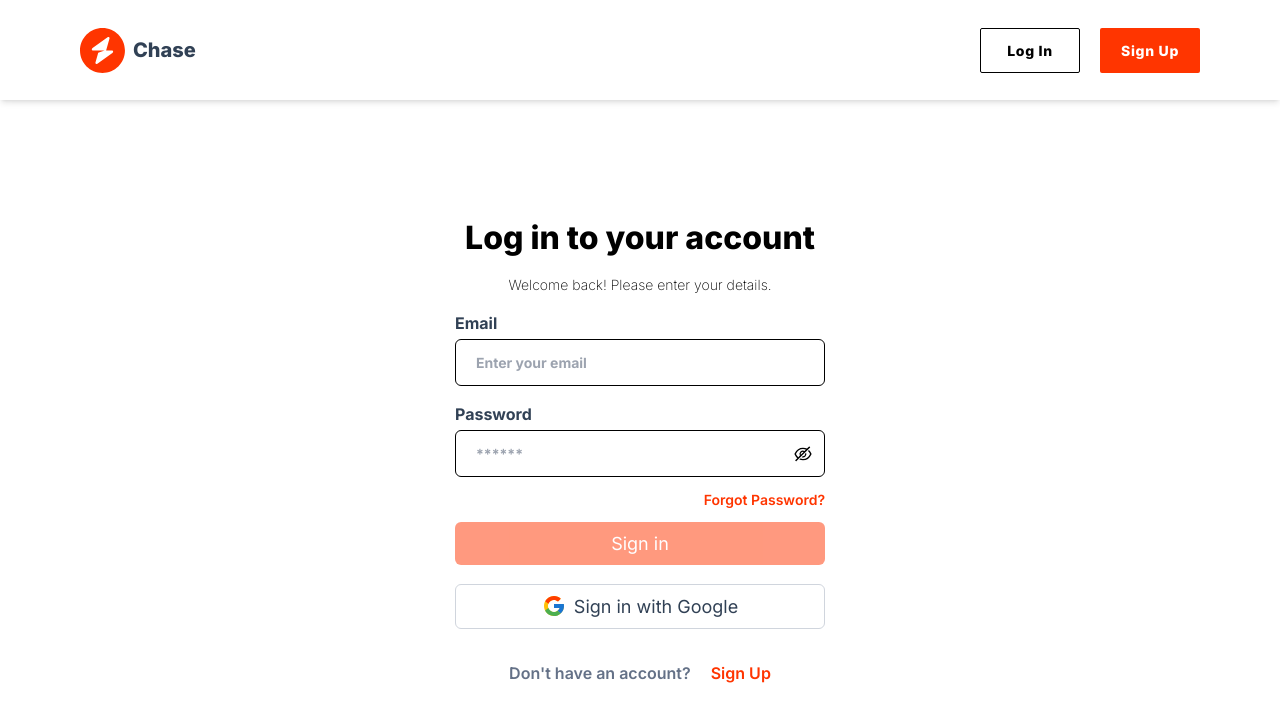
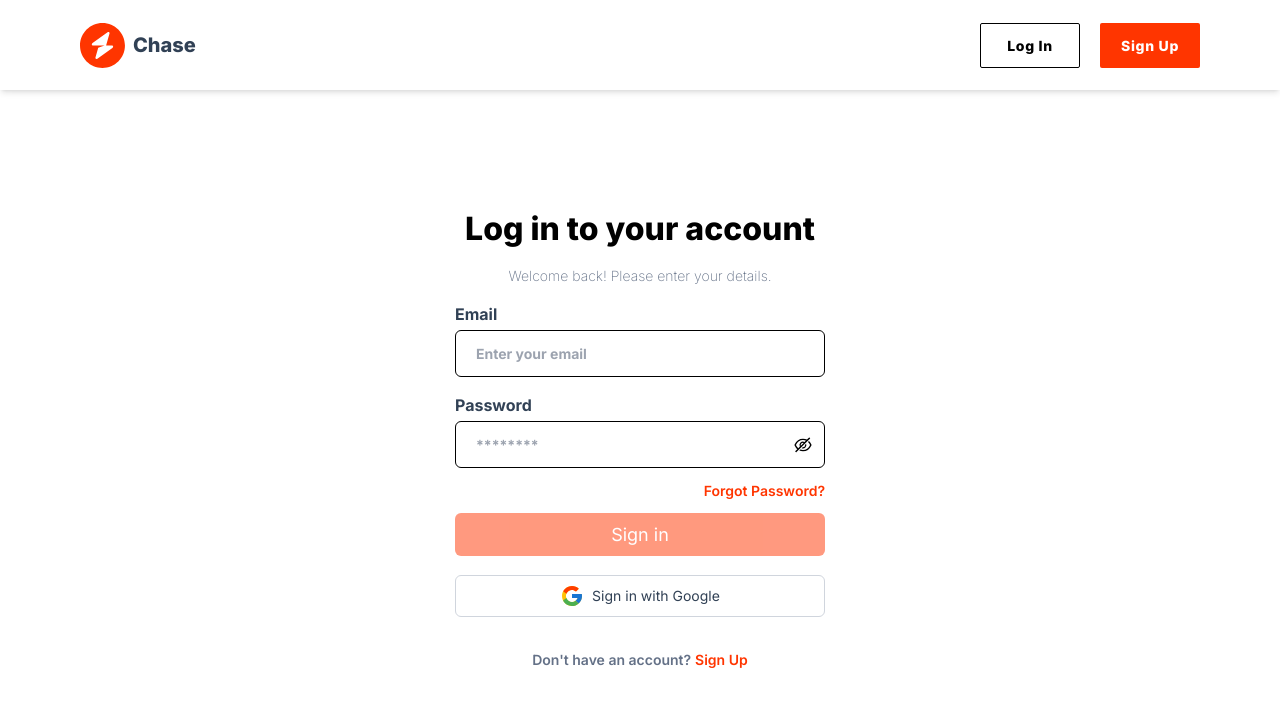
Before and after one commit to Chasetracker/Chase-UI, a Next.js app: page /auth in a window 1280 px wide. Shown: the top 722 px of the page. Built offline with nearby package versions, Linux system fonts and the light colour scheme.

Commit message:
Update navigation bar styling and add links to login and sign up pages

```diff
--- a/src/pages/auth/index.tsx
+++ b/src/pages/auth/index.tsx
@@ -61,8 +61,8 @@ const Login: React.FC<FormProps> = () => {
         // }
     };
     return (
-        <div className='flex flex-col w-full justify-center min-h-screen items-center pb-10'>
-            <nav className='flex py-5 px-20 w-full justify-between items-center h-[100px] bg-white fixed z-[99999] top-0 shadow-md'>
+        <div className='flex flex-col w-full justify-center min-h-screen items-center pb-16'>
+            <nav className='flex py-5 px-20 w-full justify-between items-center h-[90px] bg-white fixed z-[99999] top-0 shadow-md'>
                 <Link href='#' className='flex h-[50px] justify-center items-center space-x-2 '>
                     <div className='relative w-[45px] h-[45px]'>
                         <Image src='/svgs/logo.svg' alt='' fill />
@@ -70,14 +70,19 @@ const Login: React.FC<FormProps> = () => {
                     <h1 className='text-[20px] font-extrabold text-[#314155]'>Chase</h1>
                 </Link>
                 <div className='flex space-x-5'>
-                    <Button btnValue='Log In' className='text-[##667085] border-[1px] rounded-lg h-[45px] w-[100px] hover:bg-[#da7359] hover:text-[white]' />
-                    <Button btnValue='Sign Up' className='text-[white] bg-primary h-[45px] w-[100px] rounded-lg  hover:border-[1px] hover:bg-[#da7359]' />
+                    <Link href='/auth'>
+                        <Button btnValue='Log In' className='text-[##667085] border-[1px] rounded-[6px] h-[45px] w-[100px] hover:bg-[#da7359] hover:text-[white]' />
+                    </Link>
+                    <Link href='/auth/signUp'>
+                        <Button btnValue='Sign Up' className='text-[white] bg-primary h-[45px] w-[100px] rounded-[6px]  hover:border-[1px] hover:bg-[#da7359]' />
+                    </Link>
                 </div>
             </nav>
-            <div className='flex w-[450px] flex-col h-[500px] justify-center items-center mt-16'>
-                <form action="" onSubmit={onSubmit} className={`space-y-3 w-full p-10`}>
-                    <h1 className='text-xl font-extrabold flex justify-center items-center'>Log in to your account</h1>
-                    <h2 className='text-base font-extralight flex justify-center items-center'>Welcome back! Please enter your details.</h2>
+            <div className='flex w-[450px] flex-col h-[500px] justify-center items-center space-y-3 mt-16'>
+                <h1 className='text-xl font-extrabold flex justify-center items-center'>Log in to your account</h1>
+                <h2 className='text-base font-extralight text-[#647187] flex justify-center items-center'>Welcome back! Please enter your details.</h2>
+
+                <form action="" onSubmit={onSubmit} className={`space-y-3 w-full px-10`}>
                     <div className={`flex flex-col `}>
                         <label
                             htmlFor="email"
@@ -97,14 +102,12 @@ const Login: React.FC<FormProps> = () => {
                         />
                     </div>
 
-
-
                     <div className={`flex flex-col`}>
                         <label htmlFor="password" className={`font-bold text-[16px] text-[#314155] my-1`}>
                             Password
                         </label>
                         <div className={`relative`}>
-                            <input type={showPassword ? 'text' : 'password'} id='password' name='password' placeholder='******' className={`border-medium border-[1px] text-base text-black font-bold py-3 px-5 rounded-md w-full`} value={formData.password} onChange={handleChange} required
+                            <input type={showPassword ? 'text' : 'password'} id='password' name='password' placeholder='********' className={`border-medium border-[1px] text-base text-black font-bold py-3 px-5 rounded-md w-full`} value={formData.password} onChange={handleChange} required
                             />
                             <button
                                 type="button"
@@ -138,16 +141,16 @@ const Login: React.FC<FormProps> = () => {
             <Link href='https://accounts.google.com.ng/' className={`w-[450px] -mt-14 px-10 `} target='_blank'>
                 <button
                     type="submit"
-                    className={`w-full border-[1px] flex border-[#D0D5DD] items-center justify-center  text-[#314155] py-2 px-4 rounded-md hover:bg-purple5 text-sm hover:bg-[#da7359] hover:text-white`}
+                    className={`w-full border-[1px] flex border-[#D0D5DD] items-center justify-center  text-[#314155] py-2 px-4 rounded-md hover:bg-purple5 text-base hover:bg-[#da7359] hover:text-white`}
                 >
                     <FcGoogle className="mr-2 text-lg" />
                     Sign in with Google
                 </button>
             </Link>
 
-            <div className={`flex justify-center text-[#647187] font-[600] w-[450px] mt-8 space-x-5 px-10  `}>
+            <div className={`flex justify-center text-base text-[#647187] font-[600] w-[450px] mt-8 space-x-1 px-10  `}>
                 <h5>Don&apos;t have an account?</h5>
-                <Link href="/auth/signUp" className={`text-primary hover:text-[17px] `}>
+                <Link href="/auth/signUp" className={`text-primary hover:text-[15px] `}>
                     Sign Up
                 </Link>
             </div>
--- a/src/pages/auth/signUp.tsx
+++ b/src/pages/auth/signUp.tsx
@@ -0,0 +1,201 @@
+import Button from '@/components/Button/Button'
+import Image from 'next/image'
+import Link from 'next/link'
+import React, { useState } from 'react'
+interface FormProps {
+    businessName: string;
+    email: string;
+    password: string;
+    error: string;
+}
+
+//icons
+import { AiOutlineEye, AiOutlineEyeInvisible } from "react-icons/ai";
+import { FcGoogle } from "react-icons/fc";
+
+const SignUp: React.FC<FormProps> = () => {
+    const [formData, setFormData] = useState({
+        businessName: "",
+        email: "",
+        password: "",
+        error: "",
+    });
+    const [showPassword, setShowPassword] = useState(false);
+
+    // const { data: session } = useSession();
+
+    const handleChange = (e: any) => {
+        const { name, value } = e.target;
+        setFormData((prevData) => ({
+            ...prevData,
+            [name]: value,
+        }));
+
+        if (name === 'password') {
+            const passwordPattern = /^(?=.*\d)(?=.*[!@#$%^&*])(?=.*[a-z])(?=.*[A-Z]).{8,}$/;
+            if (value && !passwordPattern.test(value)) {
+                setFormData((prevData) => ({
+                    ...prevData,
+                    error: 'Password should be at least 8 characters long and contain at least one uppercase letter, one lowercase letter, one special character, and one number.',
+                }));
+            } else {
+                // Clear the error message if the password matches the pattern or is empty
+                setFormData((prevData) => ({
+                    ...prevData,
+                    error: '',
+                }));
+            }
+
+            setFormData((prevData) => ({
+                ...prevData,
+                [name]: value,
+            }));
+        }
+
+    };
+
+    const isAllFieldsFilled = () => {
+        const requiredFields: (keyof FormProps)[] = ["businessName", "email", "password"];
+        return requiredFields.every((field) => formData[field] !== "");
+    };
+
+    const togglePasswordVisibility = () => {
+        setShowPassword(!showPassword);
+    };
+
+    const onSubmit = async (event: { preventDefault: () => void }) => {
+        // event.preventDefault();
+        // console.log("formdata", formData);
+        // const result = await signIn("credentials", {
+        //     redirect: false,
+        //     email: formData.email,
+        //     password: formData.password,
+        //     callbackUrl: "/dashboard/customer",
+        // });
+        // console.log("result", result);
+        // console.log("session", session);
+        // if (result && result.ok) {
+        //     alert("Login Successful");
+        //     // router.push("/dashboard/customer");
+
+        // } else {
+        //     alert("Login Failed");
+        // }
+    };
+    return (
+        <div className='flex flex-col w-full justify-center min-h-screen items-center pb-16'>
+            <nav className='flex py-5 px-20 w-full justify-between items-center h-[90px] bg-white fixed z-[99999] top-0 shadow-md'>
+                <Link href='#' className='flex h-[50px] justify-center items-center space-x-2 '>
+                    <div className='relative w-[45px] h-[45px]'>
+                        <Image src='/svgs/logo.svg' alt='' fill />
+                    </div>
+                    <h1 className='text-[20px] font-extrabold text-[#314155]'>Chase</h1>
+                </Link>
+                <div className='flex space-x-5'>
+                    <Link href='/auth'>
+                        <Button btnValue='Log In' className='text-[##667085] border-[1px] rounded-[6px] h-[45px] w-[100px] hover:bg-[#da7359] hover:text-[white]' />
+                    </Link>
+                    <Link href='/auth/signUp'>
+                        <Button btnValue='Sign Up' className='text-[white] bg-primary h-[45px] w-[100px] rounded-[6px]  hover:border-[1px] hover:bg-[#da7359]' />
+                    </Link>
+                </div>
+            </nav>
+            <div className='flex w-[500px] flex-col min-h-[450px] space-y-3 justify-center items-center mt-32'>
+                <h1 className='text-xl font-extrabold flex justify-center items-center'>Create your Business Profile</h1>
+                <h2 className='text-base text-[#647187] font-extralight flex justify-center items-center'>Get started by providing these details.</h2>
+
+                <form action="" onSubmit={onSubmit} className={`space-y-3 w-[450px] px-10`}>
+                    <div className={`flex flex-col `}>
+                        <label htmlFor="businessName" className={`font-bold text-[16px] text-[#314155] my-1`}>
+                            Busines Name
+                        </label>
+                        <input
+                            type="text"
+                            placeholder='Name'
+                            id='businessName'
+                            name='businessName'
+                            className={`border-medium border-[1px] text-base text-black font-bold py-3 px-5 rounded-md w-full`}
+                            value={formData.businessName}
+                            onChange={handleChange}
+                            required
+
+                        />
+                    </div>
+                    <div className={`flex flex-col `}>
+                        <label
+                            htmlFor="email"
+                            className={`font-bold text-[16px] text-[#314155] my-1`}
+                        >
+                            Email
+                        </label>
+                        <input
+                            type="email"
+                            placeholder="Enter your email"
+                            id="email"
+                            name="email"
+                            className={`border-medium border-[1px] text-base text-black font-bold py-3 px-5 rounded-md w-full`}
+                            value={formData.email}
+                            onChange={handleChange}
+                            required
+                        />
+                    </div>
+
+                    <div className={`flex flex-col`}>
+                        <label htmlFor="password" className={`font-bold text-[16px] text-[#314155] my-1`}>
+                            Password
+                        </label>
+                        <div className={`relative`}>
+                            <input type={showPassword ? 'text' : 'password'} id='password' name='password' placeholder='********' className={`border-medium border-[1px] text-base text-black font-bold py-3 px-5 rounded-md w-full`} value={formData.password} onChange={handleChange} required
+                            />
+                            <button
+                                type="button"
+                                onClick={togglePasswordVisibility}
+                                className="absolute inset-y-0 right-[0rem] pr-3 flex items-center focus:outline-none"
+                            >
+                                {showPassword ? (
+                                    <AiOutlineEye className="h-5 w-5 text-black" />
+                                ) : (
+                                    <AiOutlineEyeInvisible className="h-5 w-5 text-black" />
+                                )}
+                            </button>
+                        </div>
+                    </div>
+                    <div className={`text-[red]  my-0 py-0 text-[10px]`}>
+                        <p >{formData.error}</p>
+
+                    </div>
+
+                    <div className={`flex flex-col justify-center items-center`}>
+                        <button
+                            type="submit"
+                            className={`w-full bg-primary text-white py-2 px-4 rounded-md text-sm ${isAllFieldsFilled() ? '' : 'cursor-not-allowed opacity-50'}`}
+                            disabled={!isAllFieldsFilled()}
+                        >
+                            Sign Up
+                        </button>
+
+                    </div>
+                </form>
+            </div>
+            <Link href='https://accounts.google.com.ng/' className={`w-[450px] mt-2 px-10 `} target='_blank'>
+                <button
+                    type="submit"
+                    className={`w-full border-[1px] flex border-[#D0D5DD] items-center justify-center  text-[#314155] py-2 px-4 rounded-md hover:bg-purple5 text-base hover:bg-[#da7359] hover:text-white`}
+                >
+                    <FcGoogle className="mr-2 text-lg" />
+                    Sign Up with Google
+                </button>
+            </Link>
+
+            <div className={`flex justify-center text-[#647187] text-base font-[600] w-[450px] mt-8 space-x-2 px-10  `}>
+                <h5>Already have an account?</h5>
+                <Link href="/auth" className={`text-primary hover:text-[15px] `}>
+                    Sign In
+                </Link>
+            </div>
+
+        </div>
+    )
+}
+
+export default SignUp
```
